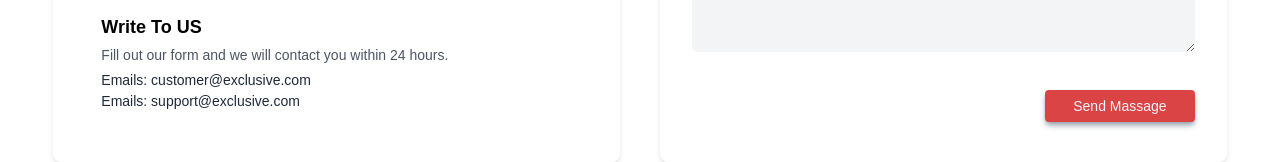
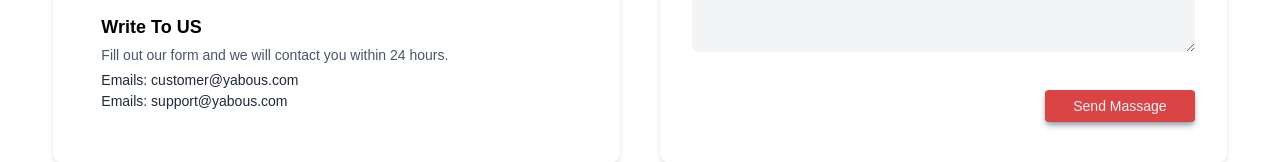
Before and after one commit to salihbezai/Yabous, a React (Vite) app: page /Contact in a window 1280 px wide. Shown: the part 439-601 px from the top of the page. Built offline with nearby package versions, Linux system fonts and the light colour scheme; no server answers.

Commit message:
fixing flash sales date

```diff
--- a/src/components/FlashSales.jsx
+++ b/src/components/FlashSales.jsx
@@ -3,7 +3,7 @@ import SectionTitle from "./SectionTitle";
 import CarouselFlashSales from "./CarouselFlashSales";
 
 const FlashSales = () => {
-  const targetDate = "2025-05-01T00:00:00";
+  const targetDate = "2025-05-30T00:00:00";
 
   const calculateTimeLeft = () => {
     const difference = +new Date(targetDate) - +new Date();
--- a/src/components/HeroCategories.jsx
+++ b/src/components/HeroCategories.jsx
@@ -1,7 +1,7 @@
 import React, { useEffect, useState } from "react";
 
 const HeroCategories = () => {
-  const targetDate = "2025-05-01T00:00:00";
+  const targetDate = "2025-05-30T00:00:00";
 
   const calculateTimeLeft = () => {
     const difference = +new Date(targetDate) - +new Date();
--- a/src/pages/Contact.jsx
+++ b/src/pages/Contact.jsx
@@ -68,9 +68,9 @@ const Contact = () => {
                   Fill out our form and we will contact you within 24 hours.
                 </p>
                 <p className="text-gray-800 mt-1">
-                  Emails: customer@exclusive.com
+                  Emails: customer@yabous.com
                 </p>
-                <p className="text-gray-800">Emails: support@exclusive.com</p>
+                <p className="text-gray-800">Emails: support@yabous.com</p>
               </div>
             </div>
           </div>
```
